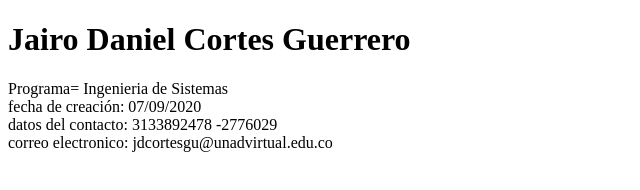
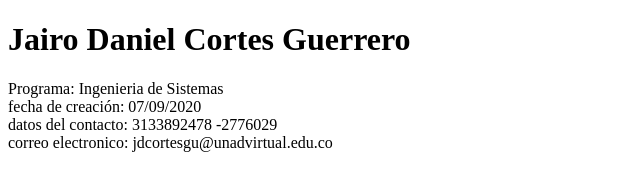
Before and after one commit to jdcortesgu/DSW-JairoCortes, a plain HTML site: page index.html in a window 1280 px wide. Shown: the full height of the page, 0-640 px from the left. Drawn offline with Linux system fonts and the light colour scheme.

Commit message:
Update index.html

```diff
--- a/index.html
+++ b/index.html
@@ -9,7 +9,7 @@
 <body>
     <h1>Jairo Daniel Cortes Guerrero</h1>
 <p>
-Programa= Ingenieria de Sistemas
+Programa:  Ingenieria de Sistemas
 <br>
 fecha de creación: 07/09/2020
 <br>
```
